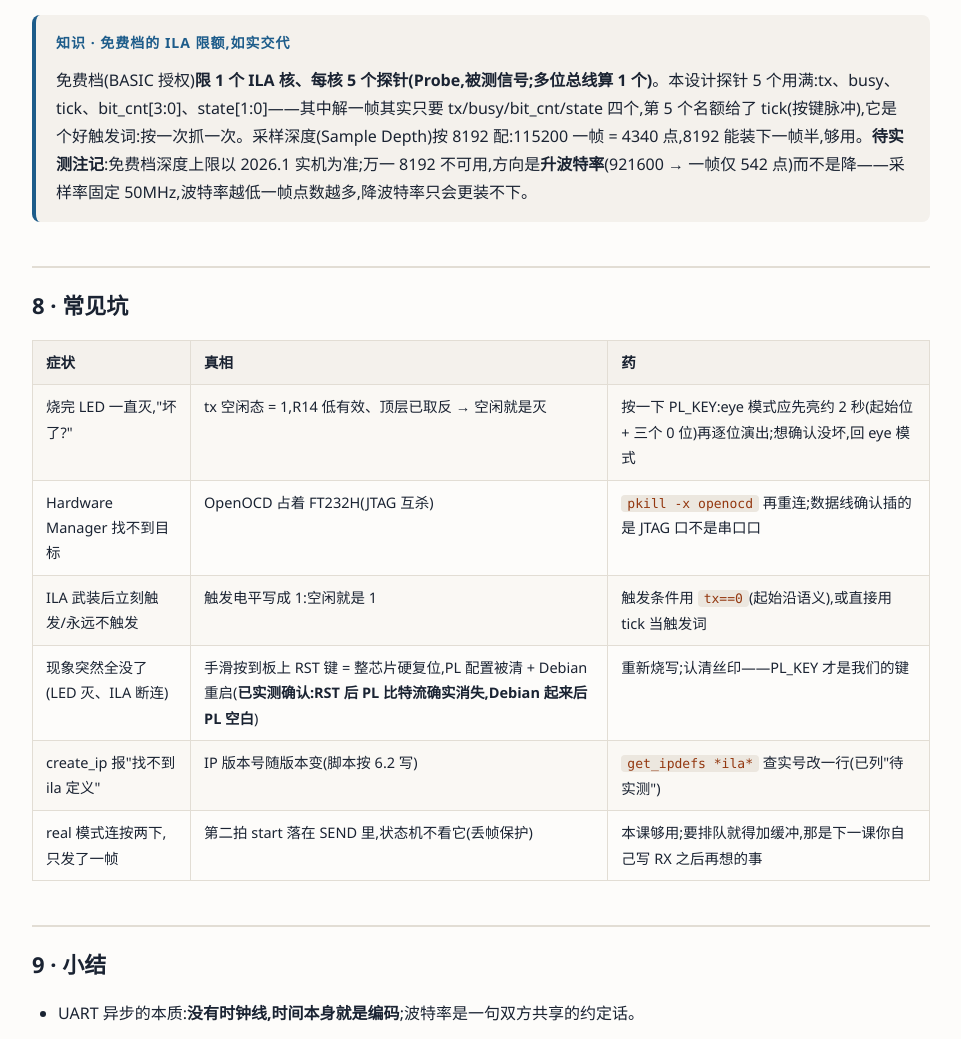
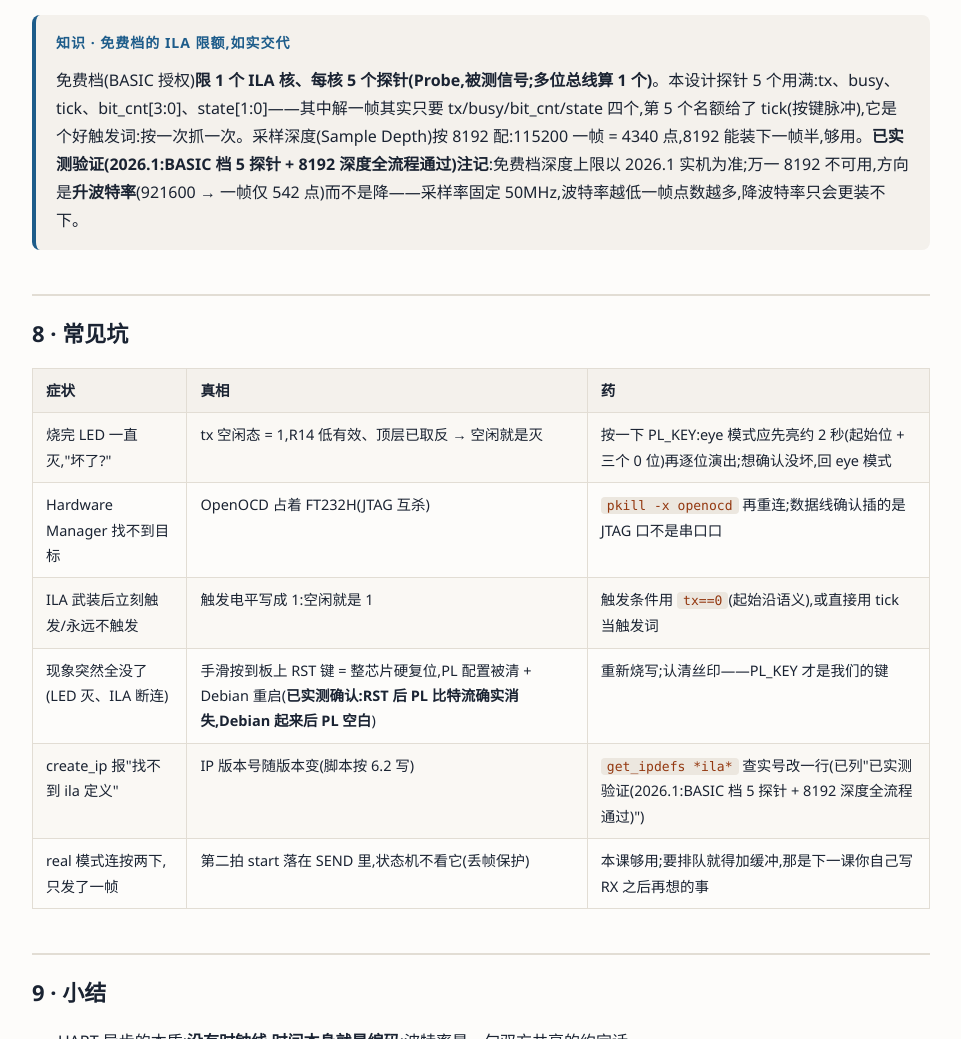
Before and after one commit to lzjever/zynq-fpga-course, a plain HTML site: page docs/ch06-uart-tx.html in a window 1280 px wide. Shown: the part 6153-7192 px from the top of the page, without its empty margins (288-1249 px from the left). Drawn offline with Linux system fonts and the light colour scheme.

Commit message:
回归收尾:3 处 P3 微瑕(取反范围/LED物理注释/账本27) + ILA 待实测升格已验证
Co-Authored-By: Claude Code <noreply@anthropic.com>

```diff
--- a/docs/ch06-uart-tx.html
+++ b/docs/ch06-uart-tx.html
@@ -256,7 +256,7 @@ vivado -mode batch -source program.tcl
   <div class="box box-step"><div class="box-title">练习 · 游标量位宽(自环的盲区,只有它能救)</div>
   <p>波形窗里放两根游标,卡在 tx 相邻两次电平变化的沿上,读出时间差。应为 <strong>8680ns ± 20ns</strong>(434 × 20ns,容 1 个时钟的量化误差)。这就是"用测量验证波特率"——记住这个动作,下一章自环实验有个隐蔽盲区:<strong>TX 和 RX 用同一个 BAUD_DIV,错也错得整整齐齐,回环永远自洽</strong>,波特率错了它查不出来。到时候,唯一说真话的就是这两根游标。</p></div>
   <div class="box box-know"><div class="box-title">知识 · 免费档的 ILA 限额,如实交代</div>
-  <p>免费档(BASIC 授权)<strong>限 1 个 ILA 核、每核 5 个探针(Probe,被测信号;多位总线算 1 个)</strong>。本设计探针 5 个用满:tx、busy、tick、bit_cnt[3:0]、state[1:0]——其中解一帧其实只要 tx/busy/bit_cnt/state 四个,第 5 个名额给了 tick(按键脉冲),它是个好触发词:按一次抓一次。采样深度(Sample Depth)按 8192 配:115200 一帧 = 4340 点,8192 能装下一帧半,够用。<strong>待实测注记</strong>:免费档深度上限以 2026.1 实机为准;万一 8192 不可用,方向是<strong>升波特率</strong>(921600 → 一帧仅 542 点)而不是降——采样率固定 50MHz,波特率越低一帧点数越多,降波特率只会更装不下。</p></div>
+  <p>免费档(BASIC 授权)<strong>限 1 个 ILA 核、每核 5 个探针(Probe,被测信号;多位总线算 1 个)</strong>。本设计探针 5 个用满:tx、busy、tick、bit_cnt[3:0]、state[1:0]——其中解一帧其实只要 tx/busy/bit_cnt/state 四个,第 5 个名额给了 tick(按键脉冲),它是个好触发词:按一次抓一次。采样深度(Sample Depth)按 8192 配:115200 一帧 = 4340 点,8192 能装下一帧半,够用。<strong>已实测验证(2026.1:BASIC 档 5 探针 + 8192 深度全流程通过)注记</strong>:免费档深度上限以 2026.1 实机为准;万一 8192 不可用,方向是<strong>升波特率</strong>(921600 → 一帧仅 542 点)而不是降——采样率固定 50MHz,波特率越低一帧点数越多,降波特率只会更装不下。</p></div>
 
   <h3 id="pitfalls">8 · 常见坑</h3>
   <table>
@@ -265,7 +265,7 @@ vivado -mode batch -source program.tcl
     <tr><td>Hardware Manager 找不到目标</td><td>OpenOCD 占着 FT232H(JTAG 互杀)</td><td><code>pkill -x openocd</code> 再重连;数据线确认插的是 JTAG 口不是串口口</td></tr>
     <tr><td>ILA 武装后立刻触发/永远不触发</td><td>触发电平写成 1:空闲就是 1</td><td>触发条件用 <code>tx==0</code>(起始沿语义),或直接用 tick 当触发词</td></tr>
     <tr><td>现象突然全没了(LED 灭、ILA 断连)</td><td>手滑按到板上 RST 键 = 整芯片硬复位,PL 配置被清 + Debian 重启(<strong>已实测确认:RST 后 PL 比特流确实消失,Debian 起来后 PL 空白</strong>)</td><td>重新烧写;认清丝印——PL_KEY 才是我们的键</td></tr>
-    <tr><td>create_ip 报"找不到 ila 定义"</td><td>IP 版本号随版本变(脚本按 6.2 写)</td><td><code>get_ipdefs *ila*</code> 查实号改一行(已列"待实测")</td></tr>
+    <tr><td>create_ip 报"找不到 ila 定义"</td><td>IP 版本号随版本变(脚本按 6.2 写)</td><td><code>get_ipdefs *ila*</code> 查实号改一行(已列"已实测验证(2026.1:BASIC 档 5 探针 + 8192 深度全流程通过)")</td></tr>
     <tr><td>real 模式连按两下,只发了一帧</td><td>第二拍 start 落在 SEND 里,状态机不看它(丢帧保护)</td><td>本课够用;要排队就得加缓冲,那是下一课你自己写 RX 之后再想的事</td></tr>
   </table>
 
```
Also changed, not shown: docs/appendix-board.html (+1 -1 lines), 1 other file.
